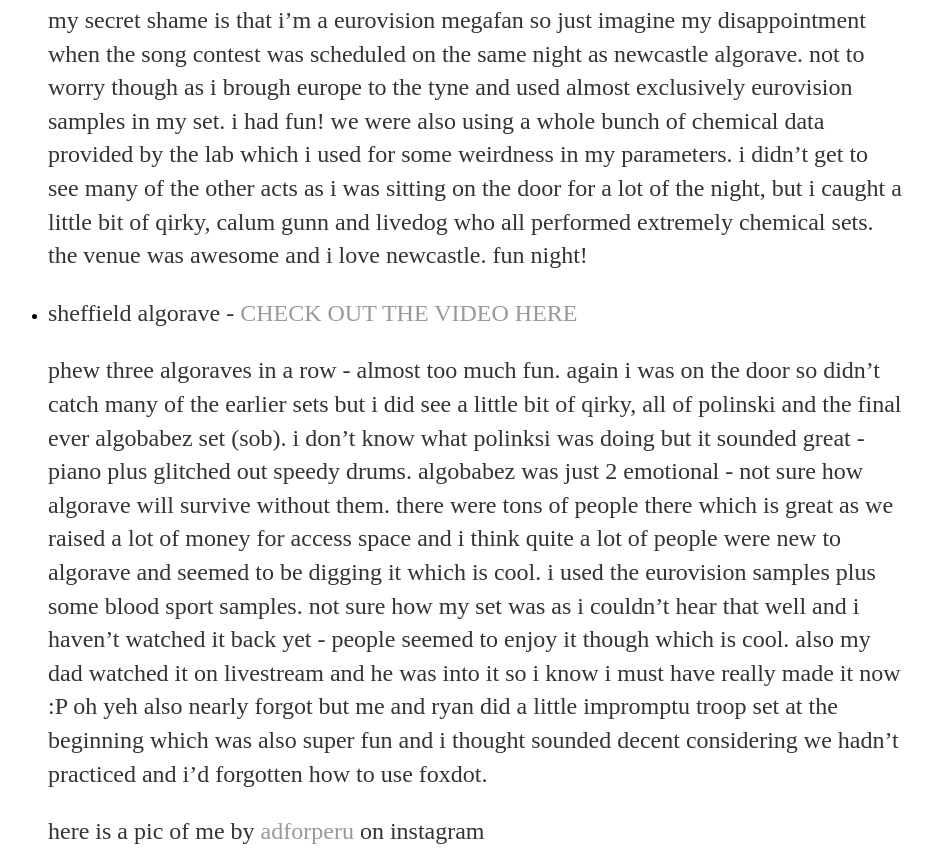
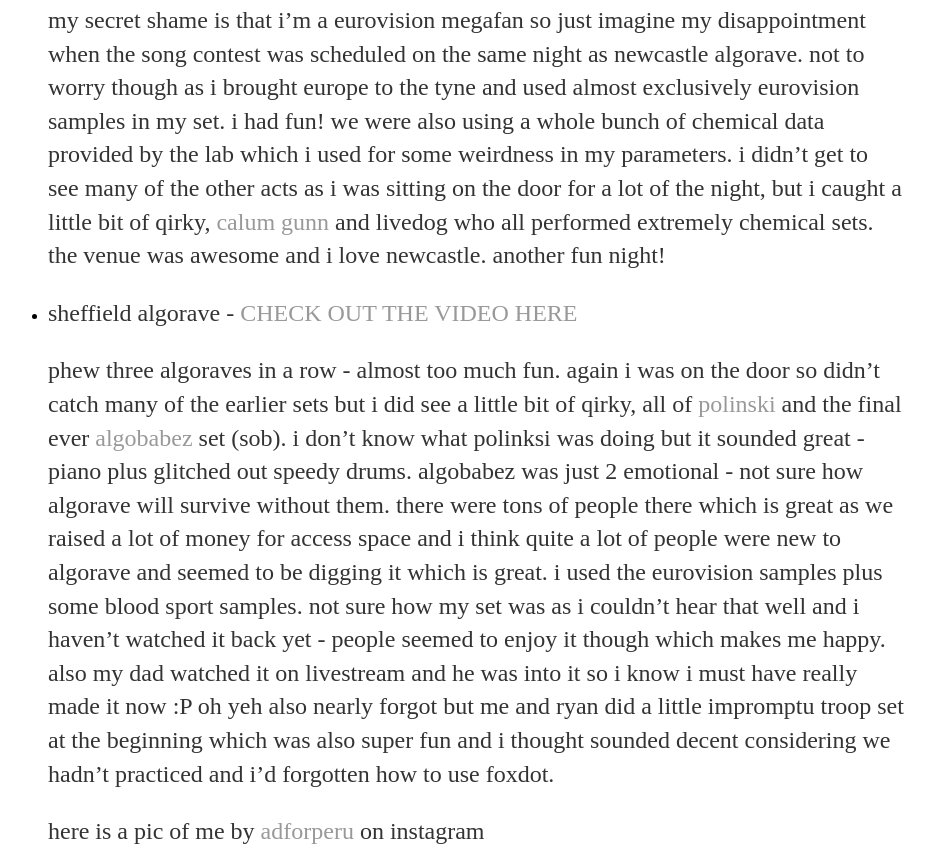
Before and after one commit to heavy-lifting/heavy-lifting.github.io, a Jekyll site: the page built from _posts/2017-05-22-recent-shows.md, in a window 1280 px wide and 1400 px high, scrolled down 1077 px. Shown: the part 253-1106 px from the top of the window, without its empty margins (184-1117 px from the left). Built offline with Jekyll 4.4.1, drawn with Linux system fonts in a browser that asks for light colours; some of the changed text lies outside the part shown; grey boxes are pictures that could not be loaded.

Commit message:
Update 2017-05-22-recent-shows.md

```diff
--- a/_posts/2017-05-22-recent-shows.md
+++ b/_posts/2017-05-22-recent-shows.md
@@ -16,11 +16,11 @@ i have been playing quite a lot of shows lately which has been super fun!
 
    ![some lush protein visualisations from the lab](https://s15.postimg.org/p7f46dvq3/Screen_Shot_2017-04-13_at_16.56.19.png)
 
-   my secret shame is that i'm a eurovision megafan so just imagine my disappointment when the song contest was scheduled on the same night as newcastle algorave.  not to worry though as i brough europe to the tyne and used almost exclusively eurovision samples in my set.  i had fun!  we were also using a whole bunch of chemical data provided by the lab which i used for some weirdness in my parameters.  i didn't get to see many of the other acts as i was sitting on the door for a lot of the night, but i caught a little bit of qirky, calum gunn and livedog who all performed extremely chemical sets. the venue was awesome and i love newcastle.  fun night!
+   my secret shame is that i'm a eurovision megafan so just imagine my disappointment when the song contest was scheduled on the same night as newcastle algorave.  not to worry though as i brought europe to the tyne and used almost exclusively eurovision samples in my set.  i had fun!  we were also using a whole bunch of chemical data provided by the lab which i used for some weirdness in my parameters.  i didn't get to see many of the other acts as i was sitting on the door for a lot of the night, but i caught a little bit of qirky, [calum gunn](http://www.calumgunn.com/) and livedog who all performed extremely chemical sets. the venue was awesome and i love newcastle.  another fun night!
 
 * sheffield algorave - [CHECK OUT THE VIDEO HERE](https://www.youtube.com/watch?v=OY0b4BCmD2c)
 
-   phew three algoraves in a row - almost too much fun.  again i was on the door so didn't catch many of the earlier sets but i did see a little bit of qirky, all of polinski and the final ever algobabez set (sob).  i don't know what polinksi was doing but it sounded great - piano plus glitched out speedy drums.  algobabez was just 2 emotional - not sure how algorave will survive without them.  there were tons of people there which is great as we raised a lot of money for access space and i think quite a lot of people were new to algorave and seemed to be digging it which is cool.  i used the eurovision samples plus some blood sport samples.  not sure how my set was as i couldn't hear that well and i haven't watched it back yet - people seemed to enjoy it though which is cool.  also my dad watched it on livestream and he was into it so i know i must have really made it now :P  oh yeh also nearly forgot but me and ryan did a little impromptu troop set at the beginning which was also super fun and i thought sounded decent considering we hadn't practiced and i'd forgotten how to use foxdot.
+   phew three algoraves in a row - almost too much fun.  again i was on the door so didn't catch many of the earlier sets but i did see a little bit of qirky, all of [polinski](https://twitter.com/polinski) and the final ever [algobabez](https://twitter.com/algobbz) set (sob).  i don't know what polinksi was doing but it sounded great - piano plus glitched out speedy drums.  algobabez was just 2 emotional - not sure how algorave will survive without them.  there were tons of people there which is great as we raised a lot of money for access space and i think quite a lot of people were new to algorave and seemed to be digging it which is great.  i used the eurovision samples plus some blood sport samples.  not sure how my set was as i couldn't hear that well and i haven't watched it back yet - people seemed to enjoy it though which makes me happy.  also my dad watched it on livestream and he was into it so i know i must have really made it now :P  oh yeh also nearly forgot but me and ryan did a little impromptu troop set at the beginning which was also super fun and i thought sounded decent considering we hadn't practiced and i'd forgotten how to use foxdot.
 
    here is a pic of me by [adforperu](https://www.instagram.com/adforperu/) on instagram
 
```
Also changed, not shown: other parts of _posts/2017-05-22-recent-shows.md (+3 -3 lines).
